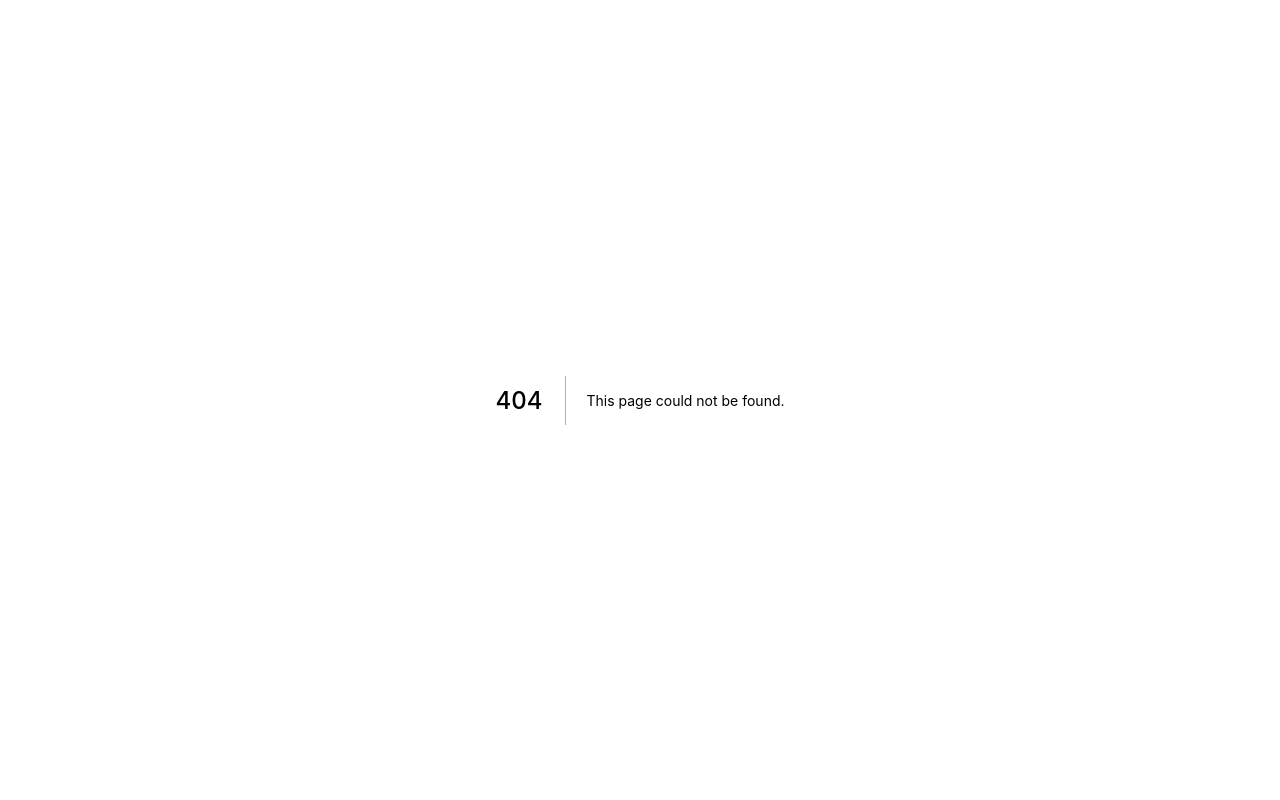
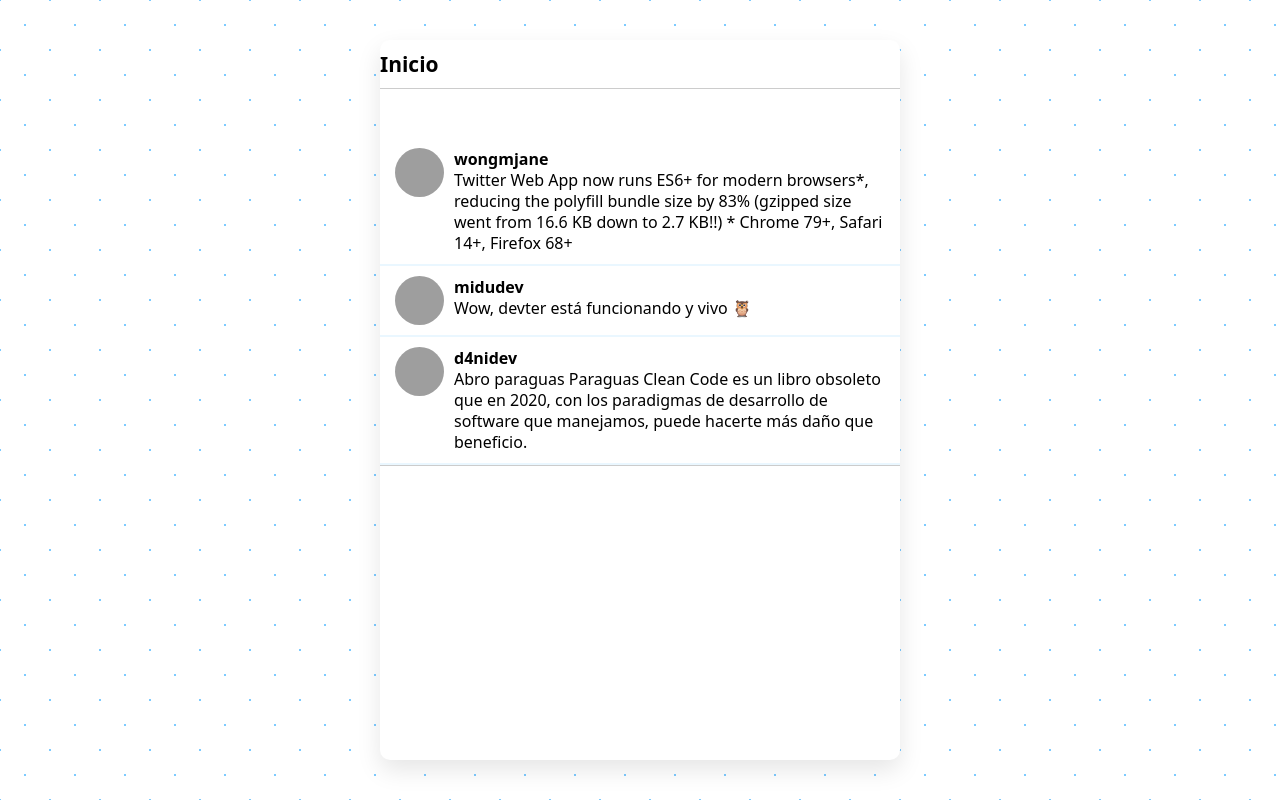
Before and after one commit to vicennt/nextjs-twitter-clone, a Next.js app: page /home in a window 1280 px wide. Before the commit this address had no page. Built offline with nearby package versions, Linux system fonts and the light colour scheme; grey boxes are pictures that could not be loaded.

Commit message:
home page created with a timeline of devits (tweets)

```diff
--- a/components/AppLayout/styles.js
+++ b/components/AppLayout/styles.js
@@ -38,6 +38,7 @@ export default css`
     border-radius: 10px;
     box-shadow: 0 10px 25px rgba(0, 0, 0, 0.1);
     height: 100%;
+    position: relative;
     width: 100%;
   }
 
--- /dev/null
+++ b/pages/home/index.js
@@ -0,0 +1,71 @@
+import AppLayout from "components/AppLayout";
+import { useState, useEffect } from "react";
+import Devit from "components/Devit";
+
+export default function HomePage() {
+  const [timeline, setTimeline] = useState([]);
+
+  useEffect(() => {
+    fetch("http://localhost:3000/api/statuses/home_timeline")
+      .then((res) => res.json())
+      .then(setTimeline);
+  }, []);
+
+  return (
+    <>
+      <AppLayout>
+        <header>
+          <h2>Inicio</h2>
+        </header>
+        <section>
+          {timeline.map((devit) => {
+            return (
+              <Devit
+                key={devit.id}
+                username={devit.username}
+                avatar={devit.avatar}
+                message={devit.message}
+                id={devit.id}
+              />
+            );
+          })}
+        </section>
+        <nav></nav>
+      </AppLayout>
+
+      <style jsx>{`
+        header {
+          align-items: center;
+          border-bottom: 1px solid #ccc;
+          height: 49px;
+          display: flex;
+          position: sticky;
+          top: 0;
+          width: 100%;
+        }
+
+        article {
+          display: flex;
+          padding: 10px 15px;
+        }
+
+        h2 {
+          font-size: 21px;
+          font-weight: 700;
+        }
+
+        section {
+          padding-top: 49px;
+        }
+
+        nav {
+          bottom: 0;
+          border-top: 1px solid #ccc;
+          height: 49px;
+          position: sticky;
+          width: 100%;
+        }
+      `}</style>
+    </>
+  );
+}
```
